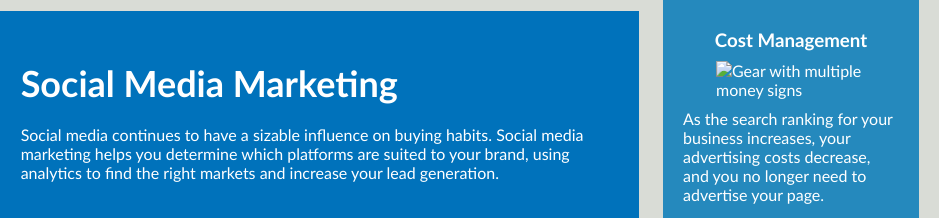
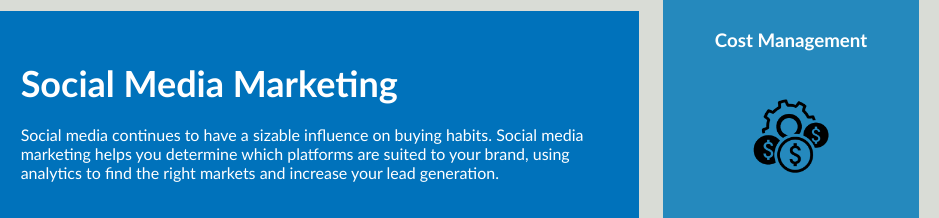
Before and after one commit to drewvena/horiseon, a plain HTML site: page index.html in a window 1280 px wide. Shown: the part 1551-1769 px from the top of the page, 341-1280 px from the left. Drawn offline with Linux system fonts and the light colour scheme.

Commit message:
fixed cost management section

```diff
--- a/index.html
+++ b/index.html
@@ -69,7 +69,7 @@
         </div>
         <div class="benefit-cost">
             <h3>Cost Management</h3>
-            <img src="assets/images/cost-management.png" alt="Gear with multiple money signs">
+            <img src="/Develop/assets/images/cost-management.png" alt="Gear with multiple money signs">
             <p>
                 As the search ranking for your business increases, your advertising costs decrease, and you no longer need to advertise your page.
             </p>
```
